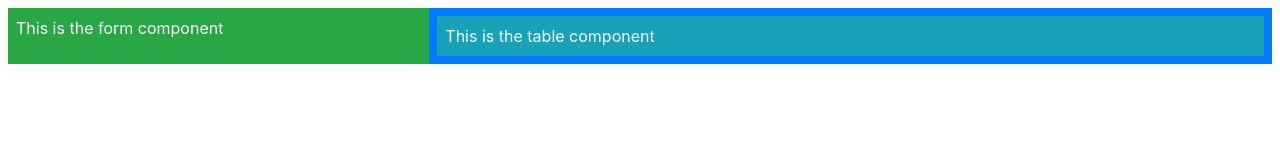
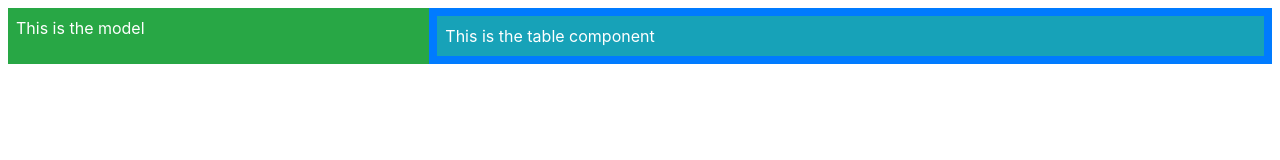
Before and after one commit to rene-copaga/example, an Angular app: page / in a window 1280 px wide. Shown: the top 160 px of the page. Built offline with nearby package versions, Linux system fonts and the light colour scheme.

Commit message:
Using Data Bindings in Component Templates

```diff
--- a/src/app/productForm.component.ts
+++ b/src/app/productForm.component.ts
@@ -2,8 +2,9 @@
 
 @Component({
     selector: "paProductForm",
-    template: "<div>This is the form component</div>"
+    template: "<div>{{model}}</div>"
 })
 export class ProductFormComponent {
 
+    model: string = "This is the model";
 }
```
